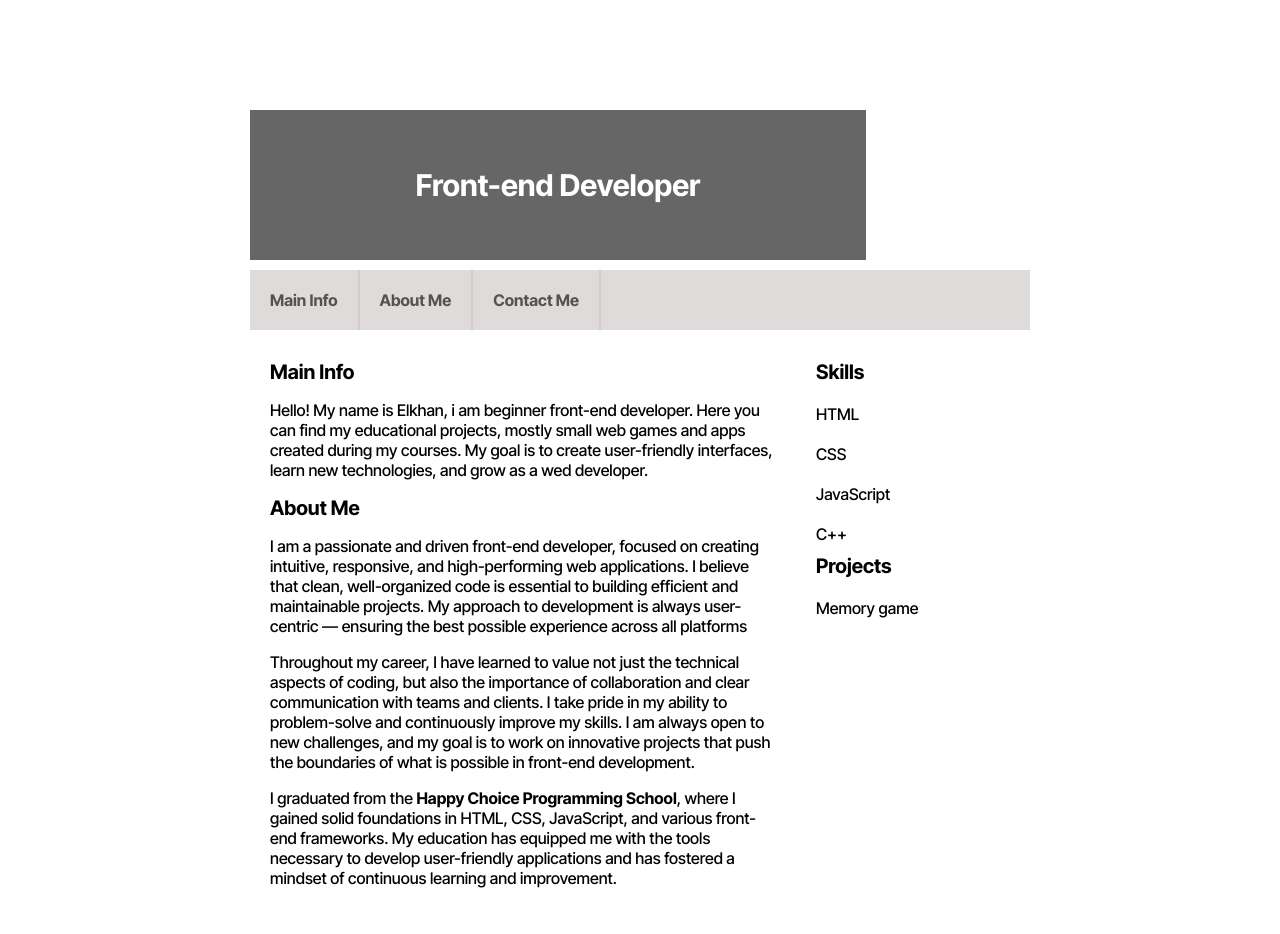
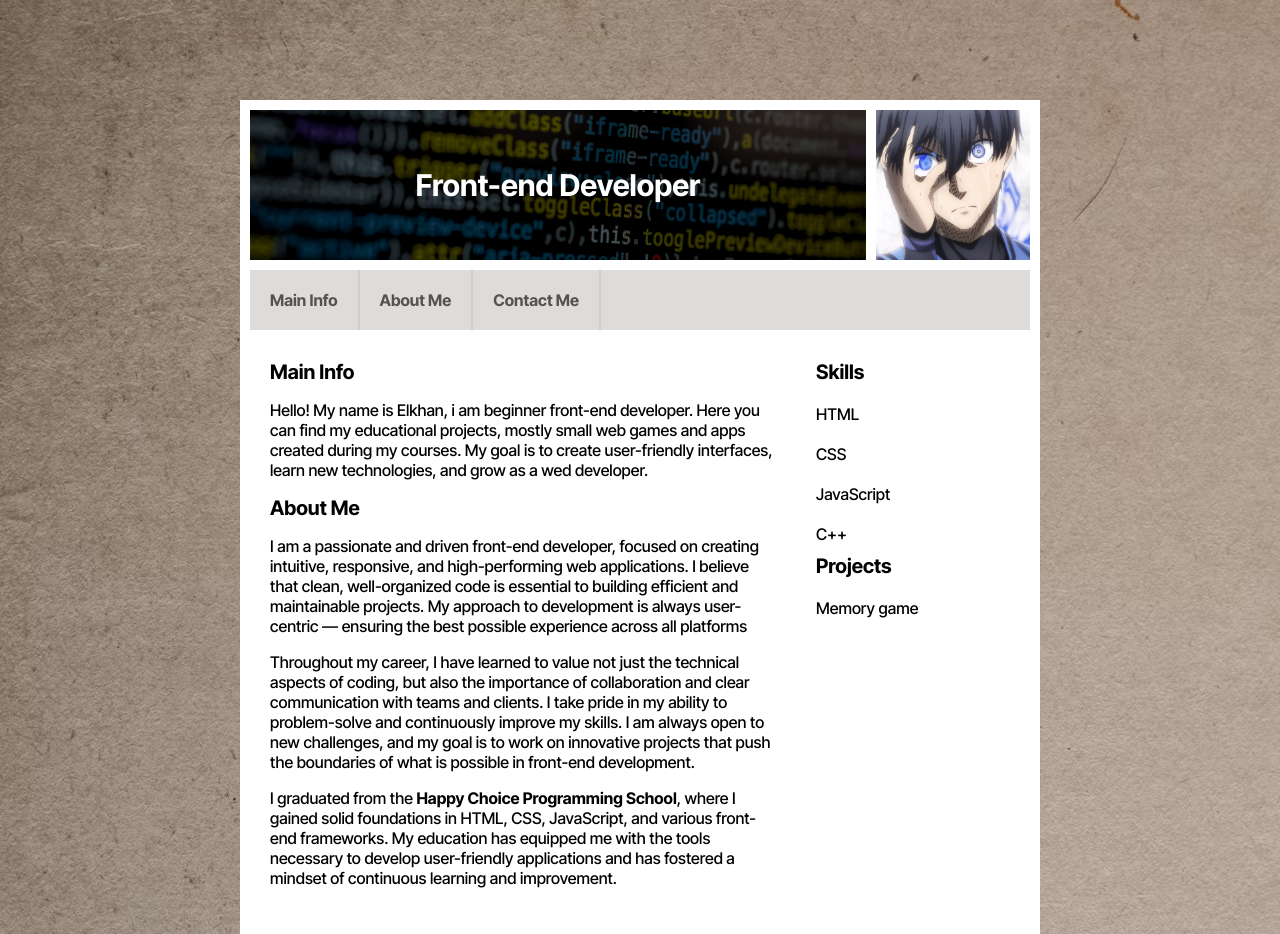
Before and after one commit to karimov730/final_project, a plain HTML site: page index.html in a window 1280 px wide. Shown: the top 934 px of the page. Drawn offline with Linux system fonts and the light colour scheme; the site is published under a folder, as on GitHub Pages, so addresses that start at the root find nothing.

Commit message:
corrected paths

```diff
--- a/styles/style.css
+++ b/styles/style.css
@@ -8,7 +8,7 @@ body {
 
     background-color: lightgray;
     padding-top: 100px;
-    background: url('/image/bg.avif');
+    background: url('../image/bg.avif');
     display: flex;
     justify-content: center;
     align-items: center;
@@ -37,7 +37,7 @@ h3 {
     justify-content: center;
     align-items: center;
     font-size: 30px;
-    background: url('/image/picture.avif') no-repeat
+    background: url('../image/picture.avif') no-repeat
     center center /cover;
     margin-right: 10px;
 }
@@ -61,7 +61,7 @@ h3 {
     display: flex;
     height: 100%;
     width: 20%;
-    background: url('/image/bluelock.jpg') no-repeat
+    background: url('../image/bluelock.jpg') no-repeat
     center center / cover;
 }
 
```
